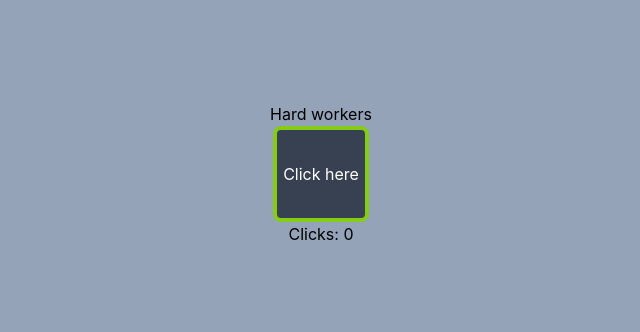
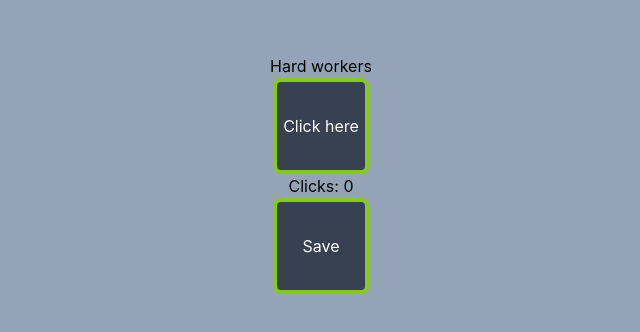
Before and after one commit to lilKriT/hard-worker-clicker-game, a React (Create React App) app: page / in a window 1280 px wide. Shown: the part 226-558 px from the top of the page, without its empty margins (319-959 px from the left). Built offline with nearby package versions, Linux system fonts and the light colour scheme.

Commit message:
Added a button.

```diff
--- a/src/App.js
+++ b/src/App.js
@@ -4,6 +4,7 @@ import Main from "./components/Main";
 
 function App() {
   const [clicks, setClicks] = useState(0);
+  const [cash, setCash] = useState(0);
   const [playerState, setPlayerState] = useState({});
 
   const click = () => {
--- a/src/components/Main.js
+++ b/src/components/Main.js
@@ -17,6 +17,9 @@ const Main = ({ clicks, click }) => {
       <h3>
         Clicks: <span className="amountOfClicks">{clicks}</span>
       </h3>
+      <div className="options">
+        <button>Save</button>
+      </div>
     </div>
   );
 };
```
